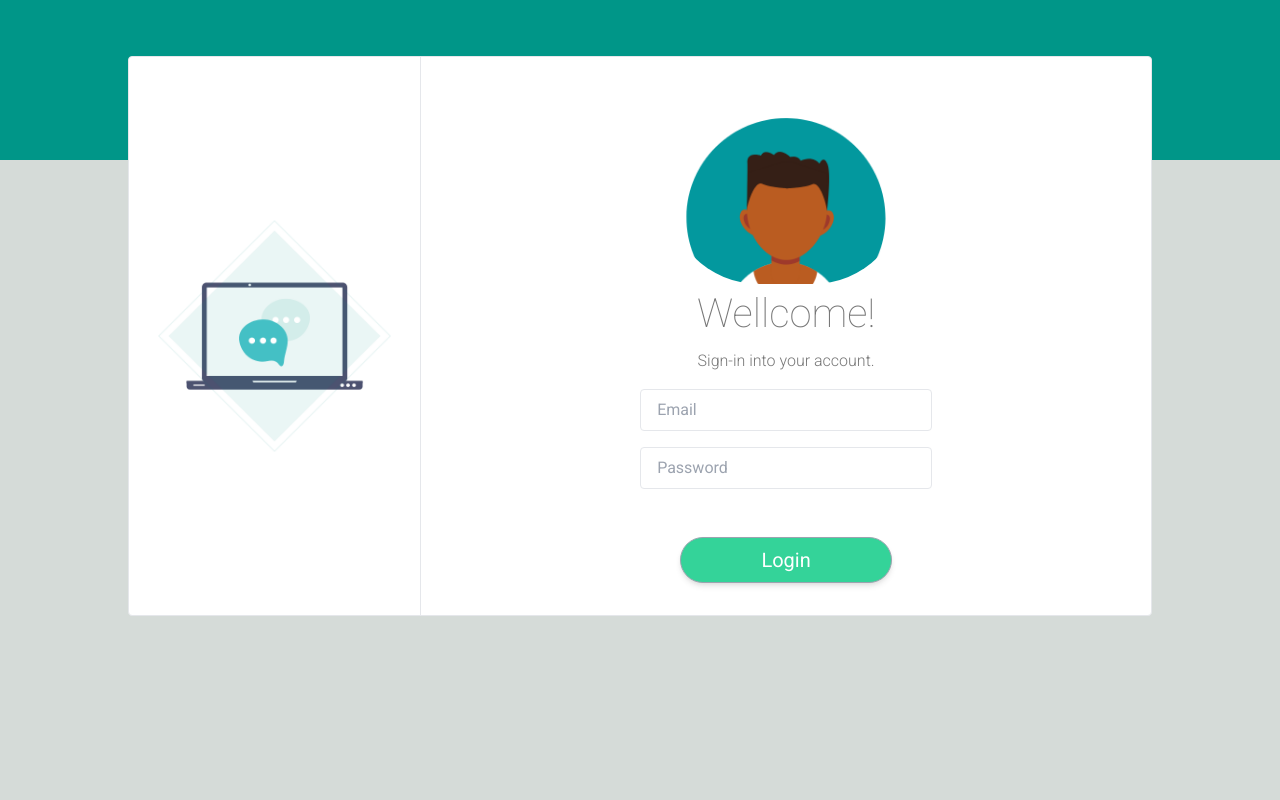
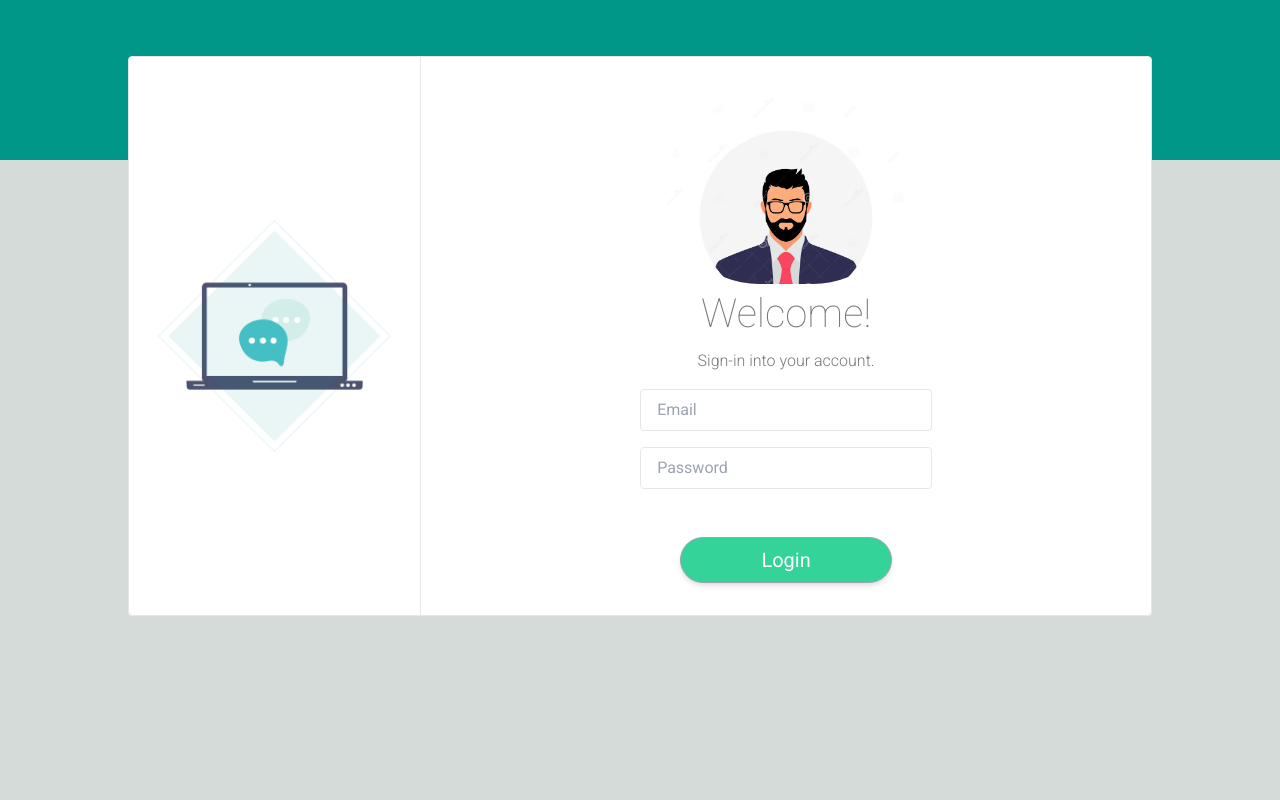
Before and after one commit to gaurav-sarage/php-mysql-projects-list, a PHP site: page / in a window 1280 px wide. Run offline with PHP 8.4, Linux system fonts and the light colour scheme.

Commit message:
finished styling the login page, and also styled the avatar

```diff
--- a/sleekSession/index.php
+++ b/sleekSession/index.php
@@ -35,7 +35,7 @@
 
                 <div class="right-heading w-full flex flex-col items-center">
                     <div>
-                        <h2 class="text-center" style="padding-top:0px;">Wellcome!</h2>
+                        <h2 class="text-center" style="padding-top:0px;">Welcome!</h2>
                         <p>Sign-in into your account.</p>
                     </div>
                 <form method="post" class="w-full">
```
Also changed, not shown: sleekSession/assets/images/user.png.
